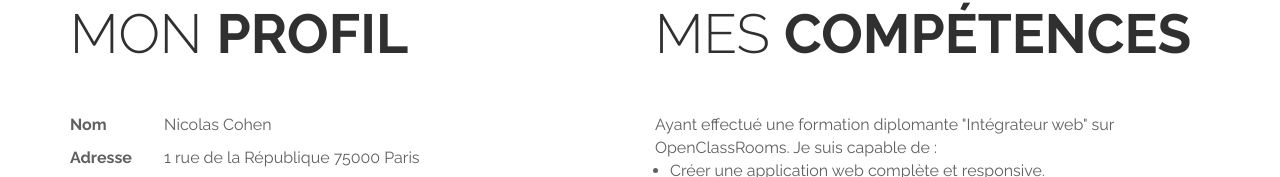
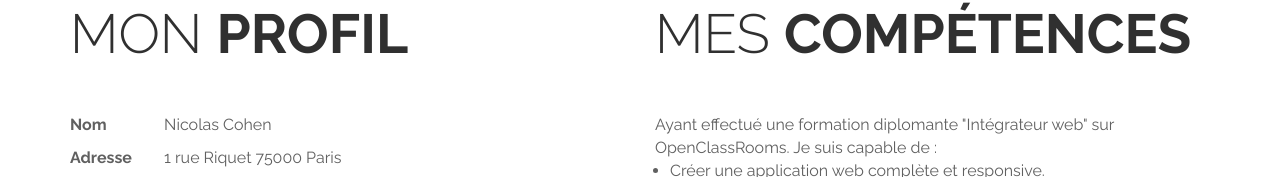
Before and after one commit to Nicolas-Cohen/OC-Projet-12, a plain HTML site: page index.html in a window 1280 px wide. Shown: the part 2402-2579 px from the top of the page. Drawn offline with Linux system fonts and the light colour scheme.

```diff
--- a/index.html
+++ b/index.html
@@ -228,7 +228,7 @@
 					<div class="col-md-6 col-sm-6">
 						<h2 class="title">Mon <strong>Profil</strong></h2>
 						<p><span class="tm-info-label">Nom</span> Nicolas Cohen</p>
-						<p><span class="tm-info-label">Adresse</span> 1 rue de la République 75000 Paris</p>
+						<p><span class="tm-info-label">Adresse</span> 1 rue Riquet 75000 Paris</p>
 						<p><span class="tm-info-label">Téléphone</span> 06 01 02 03 04</p>
 						<p><span class="tm-info-label">Email</span> nc.developer@gmail.com</p>
 						<p><span class="tm-info-label">Site web</span> <a href="#" class="tm-red-text">
```
